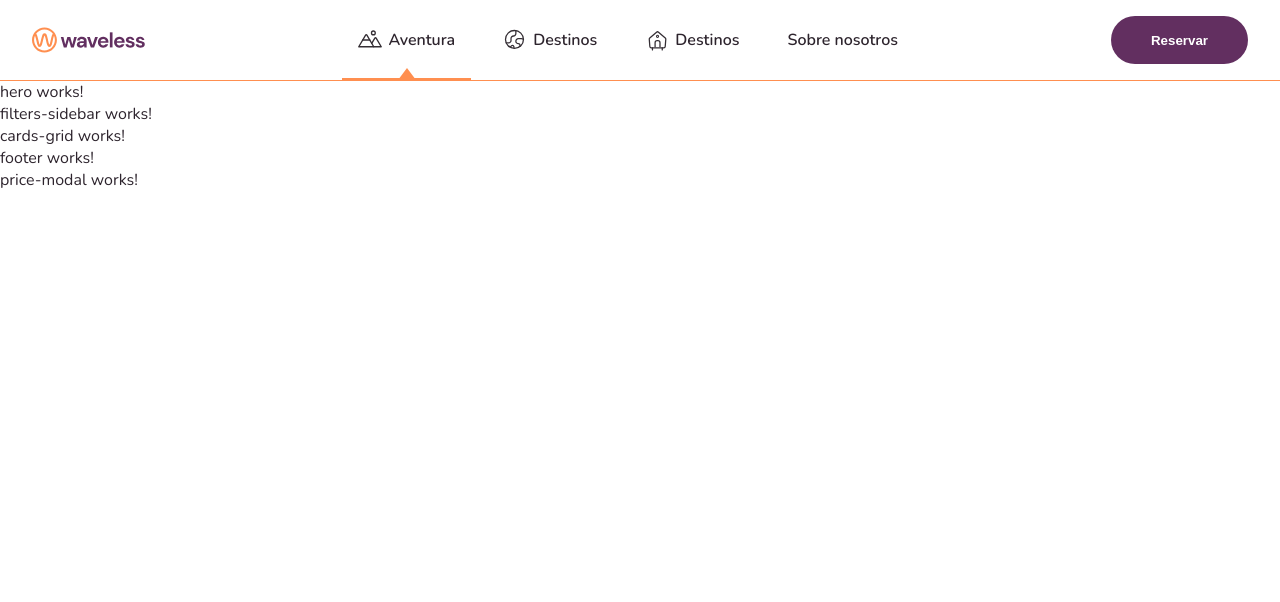
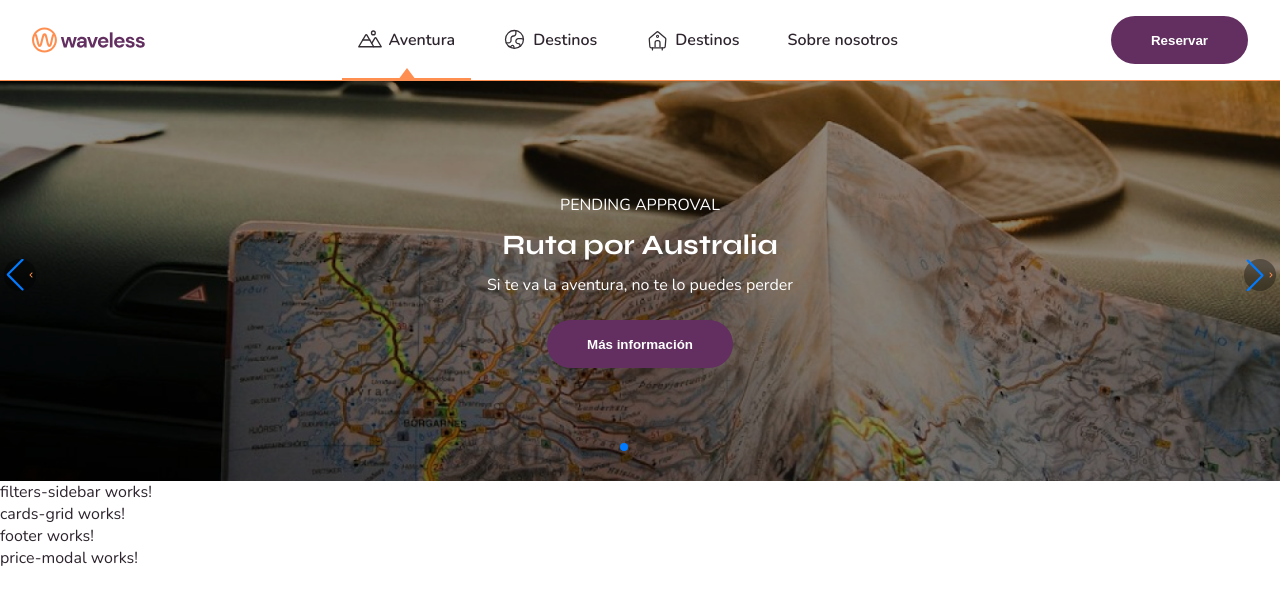
Before and after one commit to clara-delcerro/avoris, an Angular app: page / in a window 1280 px wide. Shown: the top 602 px of the page. Built offline with nearby package versions, Linux system fonts and the light colour scheme; grey boxes are pictures that could not be loaded.

Commit message:
hero started swiper slider

```diff
--- a/package.json
+++ b/package.json
@@ -19,6 +19,7 @@
     "@angular/platform-browser-dynamic": "^17.1.0",
     "@angular/router": "^17.1.0",
     "rxjs": "~7.8.0",
+    "swiper": "^12.0.3",
     "tslib": "^2.3.0",
     "zone.js": "~0.14.3"
   },
--- a/src/app/home/hero/hero.component.html
+++ b/src/app/home/hero/hero.component.html
@@ -1 +1,37 @@
-<p>hero works!</p>
+<section class="hero">
+  <div class="hero__slider swiper">
+    <div class="swiper-wrapper">
+
+      <div class="swiper-slide hero__slide" style="background-image: url('../../../assets/img/hero-bg.png');">
+        <div class="hero__content">
+          <span class="hero__badge">PENDING APPROVAL</span>
+          <h2 class="hero__title">Ruta por Australia</h2>
+          <p class="hero__subtitle">Si te va la aventura, no te lo puedes perder</p>
+          <button class="hero__button btn">Más información</button>
+        </div>
+      </div>
+
+      <div class="swiper-slide hero__slide" style="background-image: url('../../../assets/img/slide-2.jpg');">
+        <div class="hero__content">
+          <h2 class="hero__title">Ruta por Australia</h2>
+          <p class="hero__subtitle">Si te va la aventura, no te lo puedes perder</p>
+          <button class="hero__button btn">Más información</button>
+        </div>
+      </div>
+
+      <div class="swiper-slide hero__slide" style="background-image: url('../../../assets/img/slide-3.jpg');">
+        <div class="hero__content">
+          <h2 class="hero__title">Ruta por Australia</h2>
+          <p class="hero__subtitle">Si te va la aventura, no te lo puedes perder</p>
+          <button class="hero__button btn">Más información</button>
+        </div>
+      </div>
+
+    </div>
+
+    <div class="swiper-pagination"></div>
+
+    <div class="swiper-button-prev hero__arrow hero__arrow--prev"></div>
+    <div class="swiper-button-next hero__arrow hero__arrow--next"></div>
+  </div>
+</section>
--- a/src/app/home/hero/hero.component.scss
+++ b/src/app/home/hero/hero.component.scss
@@ -0,0 +1,101 @@
+@import '../../../styles/variables';
+@import '../../../styles/mixins';
+
+.hero {
+  width: 100%;
+  height: 400px;
+  position: relative;
+  overflow: hidden;
+
+  .hero__slider {
+    width: 100%;
+    height: 100%;
+  }
+
+  .swiper-wrapper {
+    height: 100%;
+  }
+
+  .hero__slide {
+    width: 100%;
+    height: 100%;
+    background-size: cover;
+    background-position: center center;
+
+    display: flex;
+    align-items: center;
+    justify-content: center;
+    position: relative;
+  }
+
+  .hero__content {
+    text-align: center;
+    color: $white;
+    display: flex;
+    flex-direction: column;
+    align-items: center;
+    gap: 12px;
+    padding: 0 20px;
+  }
+
+  .hero__title {
+    font-size: 28px;
+    font-weight: 700;
+  }
+
+  .hero__subtitle {
+    font-size: 16px;
+    font-weight: 400;
+  }
+
+  .hero__button {
+    margin-top: 12px;
+  }
+
+  /* === FLECHAS === */
+  .hero__arrow--prev,
+  .hero__arrow--next {
+    width: 32px;
+    height: 32px;
+    background-color: rgba(0, 0, 0, 0.35);
+    backdrop-filter: blur(6px);
+    border-radius: 50%;
+    z-index: 10;
+    display: flex;
+    align-items: center;
+    justify-content: center;
+
+    &::after {
+      content: "";
+      width: 14px;
+      height: 14px;
+      background-size: contain;
+      background-repeat: no-repeat;
+      background-position: center;
+    }
+  }
+
+  .hero__arrow--prev::after {
+    background-image: url('../../../assets/icons/chevron-left.svg');
+  }
+
+  .hero__arrow--next::after {
+    background-image: url('../../../assets/icons/chevron-right.svg');
+  }
+
+  /* === BULLETS === */
+  .swiper-pagination {
+    position: absolute;
+    bottom: 24px;
+  }
+
+  .swiper-pagination-bullet {
+    background: $white;
+    opacity: 0.5;
+  }
+
+  .swiper-pagination-bullet-active {
+    background: $secondary-500;
+    opacity: 1;
+  }
+}
--- a/src/app/home/hero/hero.component.ts
+++ b/src/app/home/hero/hero.component.ts
@@ -1,12 +1,34 @@
-import { Component } from '@angular/core';
+import { AfterViewInit, Component } from '@angular/core';
+import Swiper from 'swiper';
+import { Navigation, Pagination } from 'swiper/modules';
+
+import 'swiper/css';
+import 'swiper/css/navigation';
+import 'swiper/css/pagination';
+
+Swiper.use([Navigation, Pagination]);
 
 @Component({
   selector: 'app-hero',
   standalone: true,
-  imports: [],
   templateUrl: './hero.component.html',
-  styleUrl: './hero.component.scss'
+  styleUrl: './hero.component.scss',
 })
-export class HeroComponent {
 
+
+export class HeroComponent implements AfterViewInit {
+
+  ngAfterViewInit(): void {
+    new Swiper('.hero__slider', {
+      loop: true,
+      pagination: {
+        el: '.swiper-pagination',
+        clickable: true
+      },
+      navigation: {
+        nextEl: '.hero__arrow--next',
+        prevEl: '.hero__arrow--prev'
+      }
+    });
+  }
 }
```
Also changed, not shown: src/assets/img/hero-bg.png (added), 1 other file (tests, documents, lock files or other folders).
